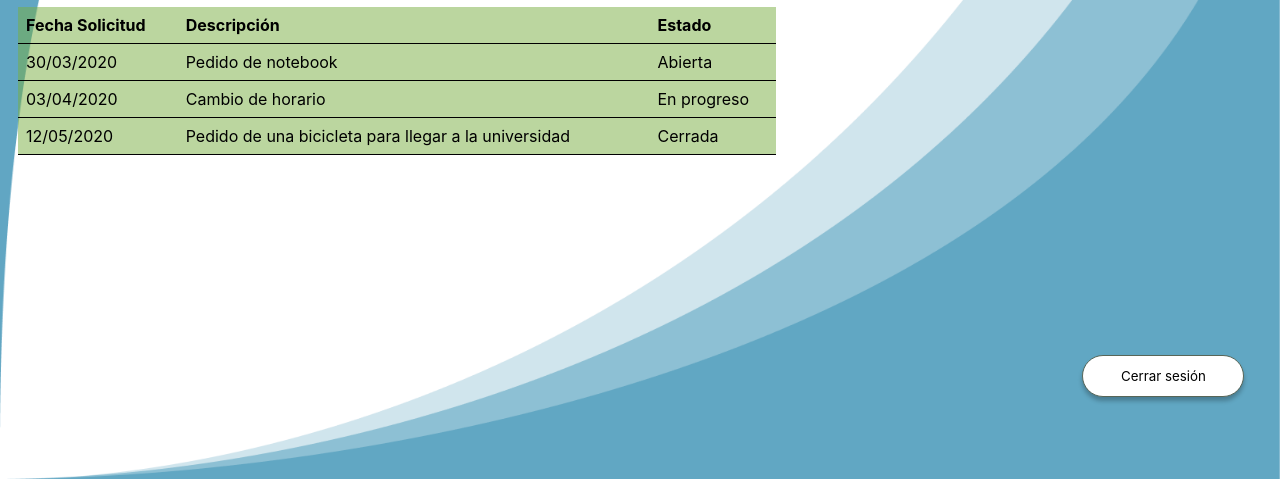
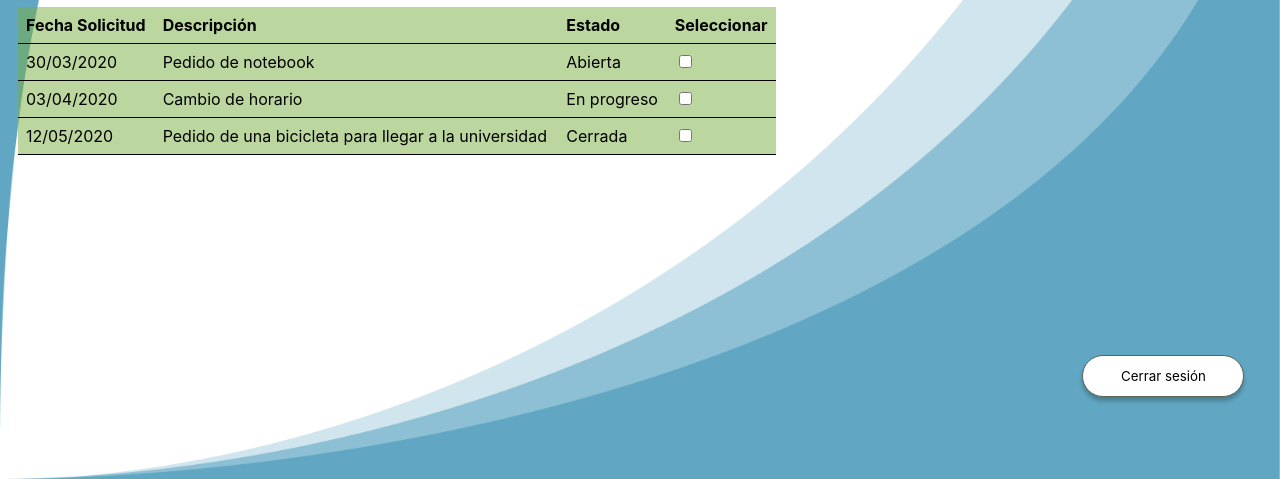
Before and after one commit to FlorenciaMssy/tp-integrador-ciu, a plain HTML site: page principal.html in a window 1280 px wide. Shown: the part 321-800 px from the top of the page. Drawn offline with Linux system fonts and the light colour scheme.

Commit message:
Update checkbox

```diff
--- a/app_principal.js
+++ b/app_principal.js
@@ -9,17 +9,20 @@ document.addEventListener('DOMContentLoaded', function (event) {
     var solicitudes = [{
             "Fecha Solicitud": "30/03/2020",
             "Descripción": "Pedido de notebook",
-            "Estado": "Abierta"
+            "Estado": "Abierta",
+            "Seleccionar": " "
         },
         {
             "Fecha Solicitud": "03/04/2020",
             "Descripción": "Cambio de horario",
-            "Estado": "En progreso"
+            "Estado": "En progreso",
+            "Seleccionar": " "
         },
         {
             "Fecha Solicitud": "12/05/2020",
             "Descripción": "Pedido de una bicicleta para llegar a la universidad",
-            "Estado": "Cerrada"
+            "Estado": "Cerrada",
+            "Seleccionar": " ",
         }
     ]
 
@@ -47,11 +50,27 @@ document.addEventListener('DOMContentLoaded', function (event) {
 
     for (var i = 0; i < solicitudes.length; i++) {
         tr = table.insertRow(-1);
-        var checkbox = document.createElement("INPUT"); //Added for checkbox
-        checkbox.type = "checkbox"; //Added for checkbox
         for (var j = 0; j < col.length; j++) {
             var tabCell = tr.insertCell(-1);
             tabCell.innerText = solicitudes[i][col[j]];
+
+            if (j == 3) {
+
+                var checkbox = document.createElement("input"); //Added for checkbox
+                checkbox.type = "checkbox"; //Added for checkbox
+                tabCell.appendChild(checkbox);
+            }
+        }
+
+        function check() {
+            document.getElementById(checkbox).checked = true;
+
+
         }
     }
+
+    function uncheck() {
+        document.getElementById(checkbox).checked = false;
+    }
+
 });
```
Also changed, not shown: principal.html (+3 -0 lines).
